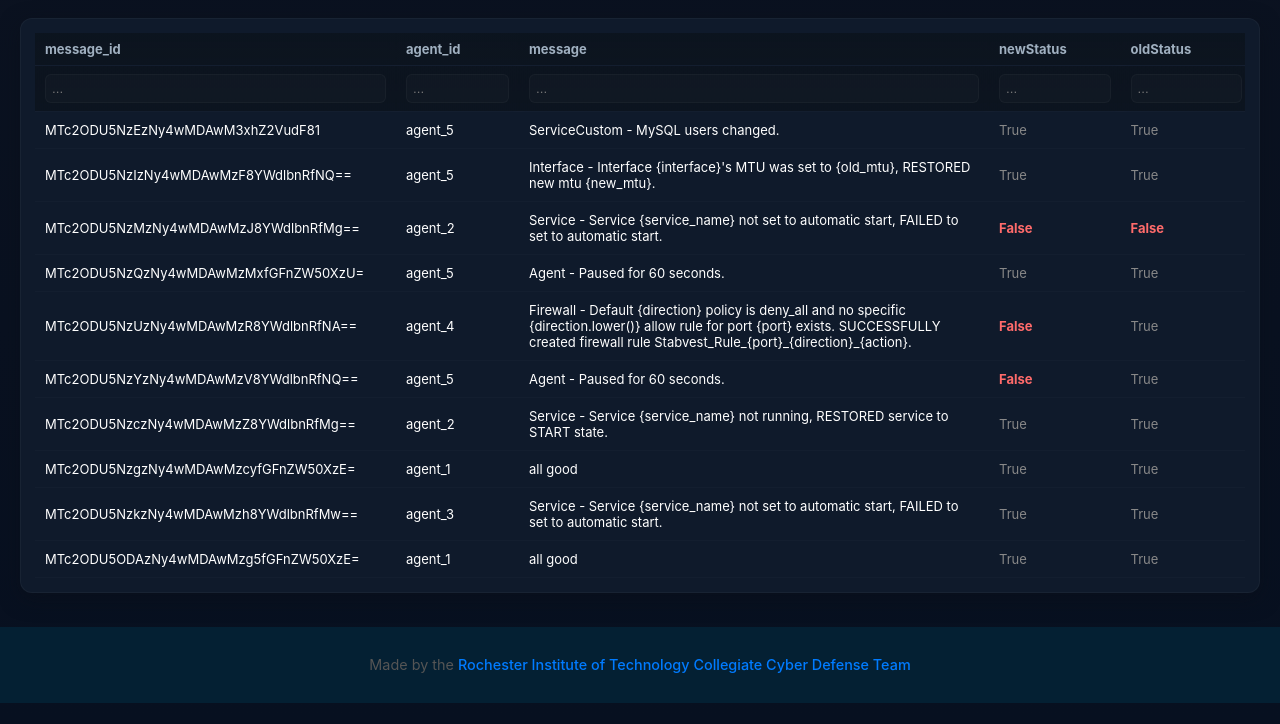
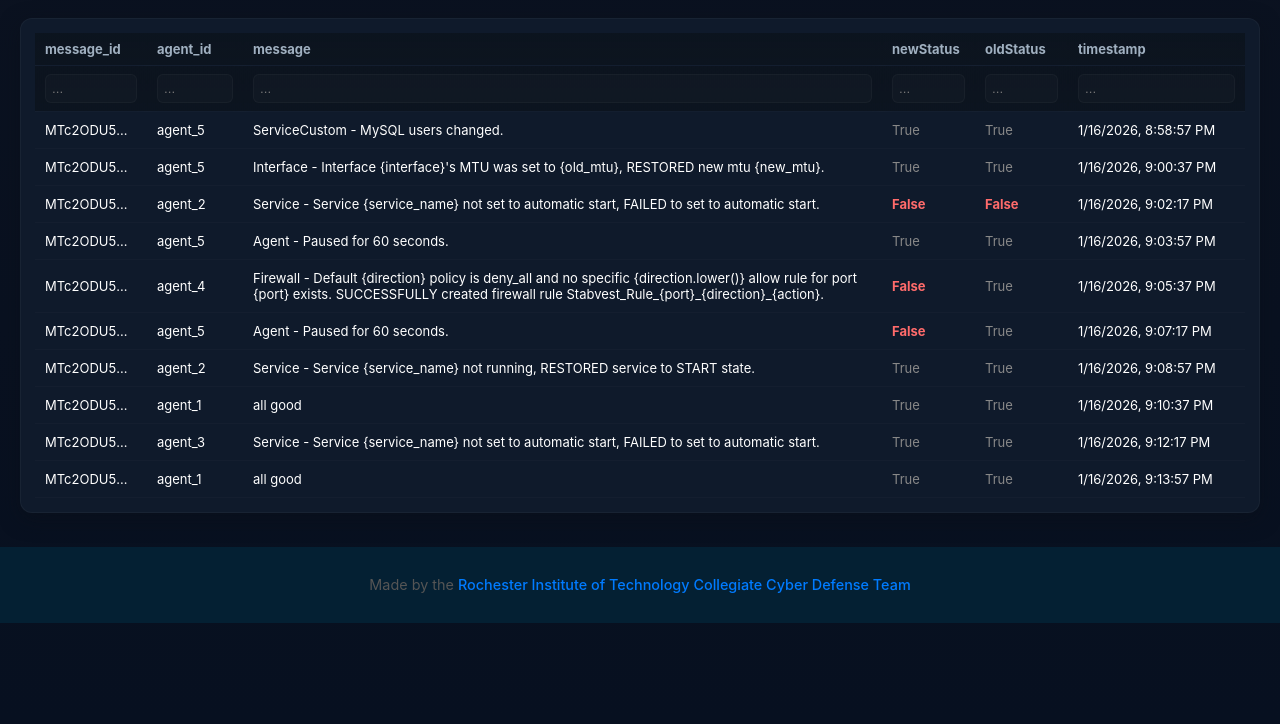
Before and after one commit to Guac0/birdsnest, a Flask app: page /messages in a window 1280 px wide. Shown: the part 90-814 px from the top of the page. Run offline with Flask 3, Linux system fonts and the light colour scheme; the visitor is signed in with stand-in values (Sample User, id 1); data comes from the database, SQL or seed files in the repository.

Commit message:
stabvest_server - adjust messages.html spacing

```diff
--- a/roles/stabvest_server/files/templates/messages.html
+++ b/roles/stabvest_server/files/templates/messages.html
@@ -28,6 +28,7 @@ p.lead{margin:0;color:var(--muted);font-size:13px}
 
 .card{background:var(--card);border-radius:12px;padding:14px;border:1px solid var(--border);box-shadow:0 6px 20px rgba(10,15,25,0.6)}
 
+/* AGGRESSIVE SHRINK: table set to 1px to force content-based collapse */
 table{width:1px; min-width:100%; border-collapse:collapse; font-size:13px; table-layout: fixed;}
 thead th{position:sticky;top:0;background:linear-gradient(180deg, rgba(12,20,30,0.95), rgba(12,20,30,0.9));backdrop-filter:blur(4px);z-index:2;padding:8px 10px;text-align:left;color:var(--muted);border-bottom:1px solid var(--border); overflow: hidden; text-overflow: ellipsis; white-space: nowrap;}
 thead th .col-head{display:flex;align-items:center;gap:8px; overflow: hidden;}
@@ -41,7 +42,8 @@ thead th .col-head{display:flex;align-items:center;gap:8px; overflow: hidden;}
 }
 .resizer:hover { background: var(--accent); }
 
-tbody td{padding:10px;border-bottom:1px solid rgba(255,255,255,0.02);vertical-align:middle;color:var(--text); overflow: hidden; text-overflow: ellipsis;}
+/* width: 1% forces cells to shrink to specified pixel widths, except for 'message' */
+tbody td{padding:10px;border-bottom:1px solid rgba(255,255,255,0.02);vertical-align:middle;color:var(--text); overflow: hidden; text-overflow: ellipsis; width: 1%;}
 tbody tr:hover{background:var(--row-hover)}
 
 .col-filter input{width:100%;padding:6px;border-radius:6px;border:1px solid rgba(255,255,255,0.03);background:rgba(255,255,255,0.02);color:var(--text); box-sizing: border-box;}
@@ -128,23 +130,36 @@ function deriveColumns(data){
   return Array.from(keys);
 }
 
-// QoL: Calculate ideal widths based on data density
+// AGGRESSIVE SHRINK LOGIC
 function calculateWidths(colKey = null) {
   const rows = Object.values(messagesData);
   const targetCols = colKey ? [colKey] : columns;
 
   targetCols.forEach(col => {
+    const colName = col.toLowerCase();
+
+    // CASE: message column takes all remaining space
+    if (colName === 'message') {
+      columnWidths[col] = 'auto';
+      return;
+    }
+
+    // CASE: message_id column only fits title
+    if ((colName === 'message_id') || (colName === 'agent_id')) {
+      columnWidths[col] = Math.ceil(col.length * 8.2) + 10;
+      return;
+    }
+
+    // CASE: all other columns aggressive shrink to data
     let maxLength = col.length;
     rows.forEach(rec => {
-      let val = rec[col];
+      let val = ((col === 'message_id') || (col === 'agent_id')) ? Object.keys(messagesData).find(key => messagesData[key] === rec) : rec[col];
       if (/time|timestamp/i.test(col) && val) val = formatTime(val);
       const len = String(val ?? '').length;
       if (len > maxLength) maxLength = len;
     });
 
-    let targetWidth = (maxLength * 8.5) + 35; // Character multiplier + padding/icons
-    if (col.toLowerCase() === 'message') targetWidth = Math.min(targetWidth, 450);
-    columnWidths[col] = Math.max(targetWidth, 60);
+    columnWidths[col] = Math.ceil(maxLength * 7) + 10;
   });
 }
 
@@ -155,7 +170,6 @@ async function fetchMessages(){
     await verifyClientContext();
     columns = deriveColumns(messagesData);
 
-    // Initial best-fit calculation
     if (Object.keys(columnWidths).length === 0) calculateWidths();
 
     renderTable();
@@ -169,8 +183,10 @@ function showToast(){toastEl.classList.add('show');setTimeout(()=>toastEl.classL
 function renderTable(){
   let thead = '<thead><tr>' + columns.map(k => {
     const sortMark = (sortState.key===k)?(sortState.dir===1?'▲':'▼'):'';
-    const width = columnWidths[k] ? `style="width:${columnWidths[k]}px"` : '';
-    return `<th class="sortable" data-key="${escapeHtml(k)}" ${width}>
+    const widthVal = columnWidths[k];
+    const widthAttr = widthVal === 'auto' ? '' : `style="width:${widthVal}px"`;
+
+    return `<th class="sortable" data-key="${escapeHtml(k)}" ${widthAttr}>
               <div class="col-head"><span>${escapeHtml(k)}</span><span class="sort-ind">${sortMark}</span></div>
               <div class="resizer"></div>
             </th>`;
@@ -182,7 +198,6 @@ function renderTable(){
   const tbodyRows = buildFilteredSortedRows();
   tableEl.innerHTML = thead + '<tbody>' + tbodyRows.map(r => r.html).join('') + '</tbody>';
 
-  // Listeners
   tableEl.querySelectorAll('th.sortable').forEach(th => {
     th.addEventListener('click', e => { if(!e.target.classList.contains('resizer')) toggleSort(th.getAttribute('data-key')); });
   });
@@ -216,7 +231,10 @@ function buildRowHtml(rec){
     let v = rec[k];
     if(/time|timestamp/i.test(k) && v) v = formatTime(v);
     let content = typeof v === 'boolean' ? (v ? `<span class="bool-dark">True</span>` : `<span class="false-red">False</span>`) : escapeHtml(String(v ?? ''));
-    const wrapStyle = (k.toLowerCase() === 'message') ? 'style="white-space:normal; overflow-wrap:anywhere;"' : 'style="white-space:nowrap;"';
+
+    // Fixed: Only 'message' column gets auto width, others use 1% to force pixel width compliance
+    const isMessage = k.toLowerCase() === 'message';
+    const wrapStyle = isMessage ? 'style="white-space:normal; overflow-wrap:anywhere; width:auto;"' : 'style="white-space:nowrap; width:1%;"';
     return `<td ${wrapStyle}>${content}</td>`;
   });
   return `<tr>${cells.join('')}</tr>`;
@@ -247,14 +265,17 @@ function toggleSort(key){ sortState.key === key ? sortState.dir *= -1 : (sortSta
 function recordMatchesFilters(record){ return Object.entries(filters).every(([k,v]) => !v || String(record[k]??'').toLowerCase().includes(v.toLowerCase())); }
 function escapeHtml(s){ return s.replace(/[&<>"']/g, c => ({'&':'&amp;','<':'&lt;','>':'&gt;','"':'&quot;',"'":"&#39;"}[c])); }
 
-// Resize & Auto-fit Logic
 tableEl.addEventListener('mousedown', e => {
   if (!e.target.classList.contains('resizer')) return;
   const th = e.target.parentElement;
   const key = th.getAttribute('data-key');
   const startX = e.pageX;
   const startWidth = th.offsetWidth;
-  const move = (ev) => { columnWidths[key] = Math.max(startWidth + (ev.pageX - startX), 50); th.style.width = columnWidths[key] + 'px'; };
+  const move = (ev) => {
+    const newW = Math.max(startWidth + (ev.pageX - startX), 30);
+    columnWidths[key] = newW;
+    th.style.width = newW + 'px';
+  };
   const up = () => { document.removeEventListener('mousemove', move); document.removeEventListener('mouseup', up); };
   document.addEventListener('mousemove', move); document.addEventListener('mouseup', up);
 });
```
